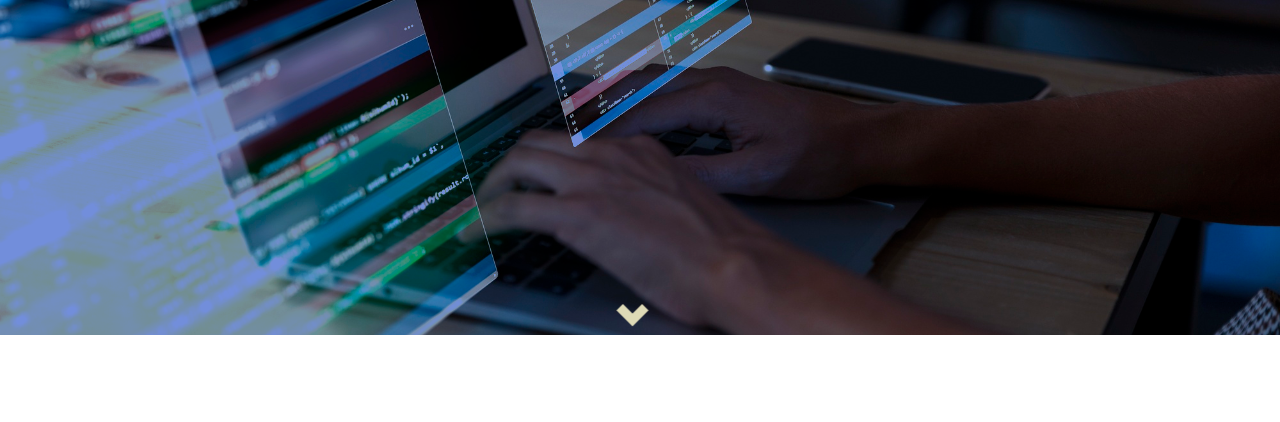
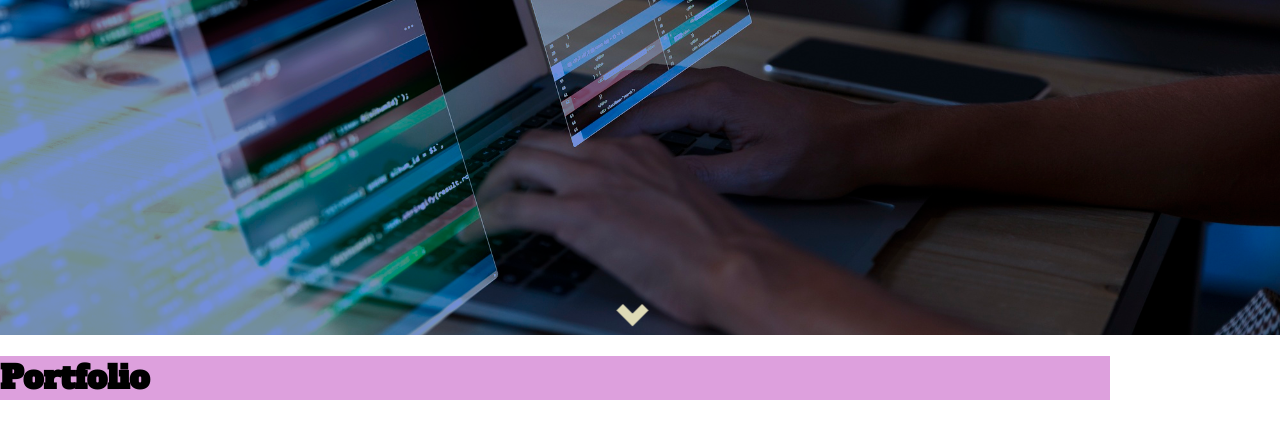
Before and after one commit to qaolgawu/my-portfolio, a plain HTML site: page index.html in a window 1280 px wide. Shown: the part 465-887 px from the top of the page. Before the commit the page ends 810 px from the top, so only its background shows below. Drawn offline with Linux system fonts and the light colour scheme.

Commit message:
Portfolia container added

```diff
--- a/css/main.css
+++ b/css/main.css
@@ -1,6 +1,11 @@
 body {
     margin: 0;
     font-family: "Alfa Slab One", serif;
+}
+
+.container {
+    max-width: 1110px;
+    background-color: plum;
 }
 
 .header {
--- a/index.html
+++ b/index.html
@@ -17,5 +17,11 @@
         </div>
     </div>
 
+    <div class="portfolio">
+        <div class="container">
+            <h1>Portfolio</h1>
+        </div>
+    </div>
+
 </body>
 </html>
```
